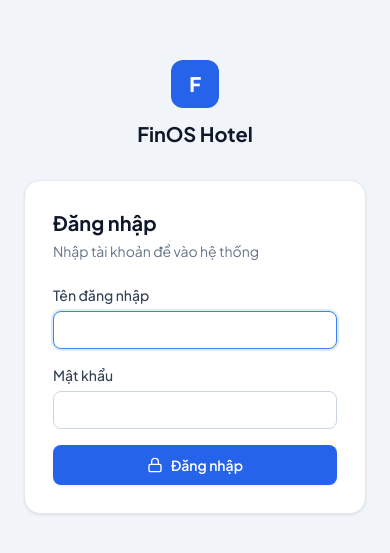
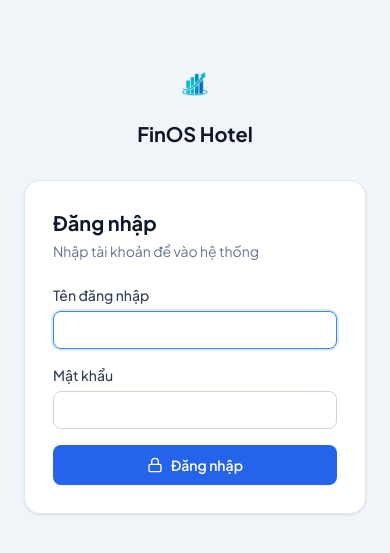
Before and after one commit to Namdevv/finos_hotel, a React (Vite) app in the folder frontend/: page /login in a window 390 px wide. Shown: the part 135-688 px from the top of the page. Built offline with nearby package versions, Linux system fonts and the light colour scheme.

Commit message:
Refactor code structure for improved readability and maintainability

```diff
--- a/frontend/index.html
+++ b/frontend/index.html
@@ -2,7 +2,7 @@
 <html lang="vi">
   <head>
     <meta charset="UTF-8" />
-    <link rel="icon" type="image/svg+xml" href="/favicon.svg" />
+    <link rel="icon" type="image/png" href="/logo_finos.png" />
     <meta name="viewport" content="width=device-width, initial-scale=1.0, viewport-fit=cover" />
     <meta name="theme-color" content="#0f172a" />
     <title>FinOS Hotel — Kế toán khách sạn</title>
--- a/frontend/package.json
+++ b/frontend/package.json
@@ -4,7 +4,7 @@
   "version": "0.1.0",
   "type": "module",
   "scripts": {
-    "dev": "vite",
+    "dev": "vite --host",
     "build": "tsc -b && vite build",
     "preview": "vite preview"
   },
--- a/frontend/src/components/Layout.tsx
+++ b/frontend/src/components/Layout.tsx
@@ -57,9 +57,7 @@ export default function Layout() {
       {/* ===== Sidebar (desktop) ===== */}
       <aside className="fixed inset-y-0 left-0 hidden w-64 flex-col bg-ink-900 text-slate-300 md:flex">
         <div className="flex items-center gap-3 px-5 py-5">
-          <div className="flex h-9 w-9 items-center justify-center rounded-lg bg-brand-600 font-extrabold text-white">
-            F
-          </div>
+          <img src="/logo_finos.png" alt="FinOS Hotel" className="h-9 w-9 rounded-lg object-cover" />
           <div>
             <div className="text-base font-bold leading-tight text-white">FinOS Hotel</div>
             <div className="text-[11px] text-slate-400">Kế toán khách sạn</div>
@@ -122,9 +120,7 @@ export default function Layout() {
         {/* Topbar */}
         <header className="sticky top-0 z-20 flex h-14 items-center justify-between border-b border-slate-200 bg-white/90 px-4 backdrop-blur md:px-8">
           <div className="flex items-center gap-2">
-            <div className="flex h-7 w-7 items-center justify-center rounded-md bg-brand-600 text-sm font-extrabold text-white md:hidden">
-              F
-            </div>
+            <img src="/logo_finos.png" alt="FinOS Hotel" className="h-7 w-7 rounded-md object-cover md:hidden" />
             <h1 className="text-base font-bold text-slate-900 md:text-lg">{title}</h1>
           </div>
           <div className="flex items-center gap-3">
--- a/frontend/src/index.css
+++ b/frontend/src/index.css
@@ -33,6 +33,9 @@ body {
     input[type="time"].field {
       -webkit-appearance: none;
       appearance: none;
+      /* appearance:none làm date input thấp/dẹp trên iOS -> ép cao bằng
+         các field khác (.field ~ 2.375rem: text-sm 20px + py-2 16px + viền 2px) */
+      min-height: 2.375rem;
     }
     input[type="date"].field::-webkit-date-and-time-value {
       text-align: left;
--- a/frontend/src/pages/Login.tsx
+++ b/frontend/src/pages/Login.tsx
@@ -31,9 +31,7 @@ export default function Login() {
       {/* Bảng thương hiệu (desktop) */}
       <div className="relative hidden w-1/2 flex-col justify-between bg-ink-900 p-12 text-white lg:flex">
         <div className="flex items-center gap-3">
-          <div className="flex h-10 w-10 items-center justify-center rounded-xl bg-brand-600 text-lg font-extrabold">
-            F
-          </div>
+          <img src="/logo_finos.png" alt="FinOS Hotel" className="h-10 w-10 rounded-xl object-cover" />
           <span className="text-lg font-bold">FinOS Hotel</span>
         </div>
         <div>
@@ -64,9 +62,11 @@ export default function Login() {
       <div className="flex w-full items-center justify-center bg-slate-100 p-6 lg:w-1/2">
         <div className="w-full max-w-sm">
           <div className="mb-8 text-center lg:hidden">
-            <div className="mx-auto mb-3 flex h-12 w-12 items-center justify-center rounded-xl bg-brand-600 text-xl font-extrabold text-white">
-              F
-            </div>
+            <img
+              src="/logo_finos.png"
+              alt="FinOS Hotel"
+              className="mx-auto mb-3 h-12 w-12 rounded-xl object-cover"
+            />
             <div className="text-xl font-bold text-slate-900">FinOS Hotel</div>
           </div>
 
--- a/frontend/src/pages/Transactions.tsx
+++ b/frontend/src/pages/Transactions.tsx
@@ -145,11 +145,25 @@ export default function Transactions() {
       <Card className="grid grid-cols-2 gap-3 sm:flex sm:flex-wrap sm:items-end">
         <label className="text-sm">
           <span className="mb-1 block text-xs font-medium text-slate-500">Từ ngày</span>
-          <input type="date" value={from} onChange={(e) => setFrom(e.target.value)} className="field" />
+          <div className="relative">
+            <input type="date" value={from} onChange={(e) => setFrom(e.target.value)} className="field" />
+            {!from && (
+              <span className="pointer-events-none absolute inset-y-0 left-3 flex items-center text-sm text-slate-400">
+                dd/mm/yyyy
+              </span>
+            )}
+          </div>
         </label>
         <label className="text-sm">
           <span className="mb-1 block text-xs font-medium text-slate-500">Đến ngày</span>
-          <input type="date" value={to} onChange={(e) => setTo(e.target.value)} className="field" />
+          <div className="relative">
+            <input type="date" value={to} onChange={(e) => setTo(e.target.value)} className="field" />
+            {!to && (
+              <span className="pointer-events-none absolute inset-y-0 left-3 flex items-center text-sm text-slate-400">
+                dd/mm/yyyy
+              </span>
+            )}
+          </div>
         </label>
         <label className="col-span-2 text-sm sm:col-span-1">
           <span className="mb-1 block text-xs font-medium text-slate-500">Loại</span>
--- a/frontend/vite.config.ts
+++ b/frontend/vite.config.ts
@@ -9,7 +9,7 @@ export default defineConfig({
     react(),
     VitePWA({
       registerType: "autoUpdate",
-      includeAssets: ["favicon.svg"],
+      includeAssets: ["favicon.svg", "logo_finos.png"],
       manifest: {
         name: "FinOS Hotel — Kế toán khách sạn",
         short_name: "FinOS Hotel",
```
Also changed, not shown: frontend/public/logo_finos.png (added).
